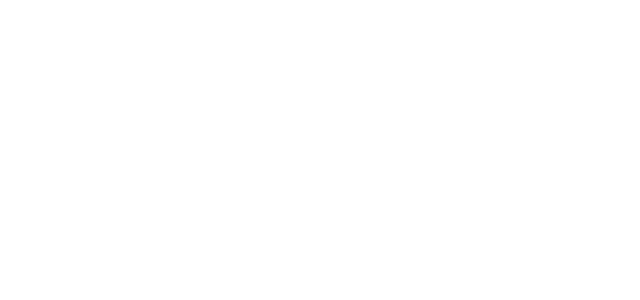
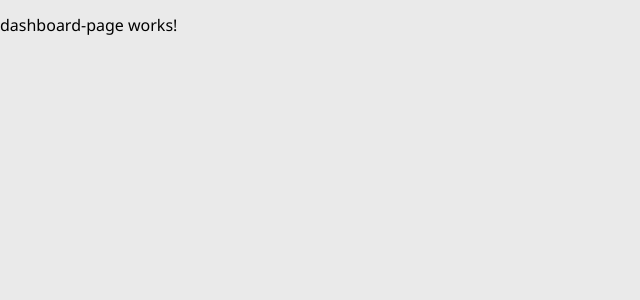
Before and after one commit to LudmyllaArielly/bootcamp--santader, an Angular app in the folder frontend/homebroker/: page / in a window 1280 px wide. Shown: the top 300 px of the page, without its empty margins (0-640 px from the left). Built offline with nearby package versions, Linux system fonts and the light colour scheme.

Commit message:
added css global

```diff
--- a/frontend/homebroker/src/app/app-routing.module.ts
+++ b/frontend/homebroker/src/app/app-routing.module.ts
@@ -3,7 +3,7 @@ import { RouterModule, Routes } from '@angular/router';
 import { DashboardPageComponent } from './dashboard/dashboard-page/dashboard-page.component';
 
 const routes: Routes = [{
-  path: 'dashboard', component: DashboardPageComponent}];
+  path: '', component: DashboardPageComponent}];
 
 @NgModule({
   imports: [RouterModule.forRoot(routes)],
--- a/frontend/homebroker/src/app/dashboard/dashboard.module.ts
+++ b/frontend/homebroker/src/app/dashboard/dashboard.module.ts
@@ -12,8 +12,6 @@ import { DashboardPageComponent } from './dashboard-page/dashboard-page.componen
   imports: [
     CommonModule
   ],
-  exports: [
-    DashboardPageComponent,
-  ],
+
 })
 export class DashboardModule { }
--- a/frontend/homebroker/src/index.html
+++ b/frontend/homebroker/src/index.html
@@ -6,6 +6,7 @@
   <base href="/">
   <meta name="viewport" content="width=device-width, initial-scale=1">
   <link rel="icon" type="image/x-icon" href="favicon.ico">
+  <link rel="stylesheet" href="https://cdnjs.cloudflare.com/ajax/libs/normalize/8.0.1/normalize.min.css" integrity="sha512-NhSC1YmyruXifcj/KFRWoC561YpHpc5Jtzgvbuzx5VozKpWvQ+4nXhPdFgmx8xqexRcpAglTj9sIBWINXa8x5w==" crossorigin="anonymous" />
 </head>
 <body>
   <app-root></app-root>
--- a/frontend/homebroker/src/styles.css
+++ b/frontend/homebroker/src/styles.css
@@ -1 +1,22 @@
 /* You can add global styles to this file, and also import other style files */
+
+:root {
+    --background-color: #EAEAEA;
+    --primary-color: #EA1D25;
+    --secondary-color:#FFFFFF;
+    --text-color: #5C6369;
+    --positive-variation:#87D883;
+    --negative-variation: #F55A5F;
+}
+
+* {
+    box-sizing: border-box;
+}
+
+html, body {
+    height: 100%;
+    width: 100%;
+    margin: 0;
+    background-color: var(--background-color);
+    font-family: 'Segoe UI', sans-serif;
+}
```
